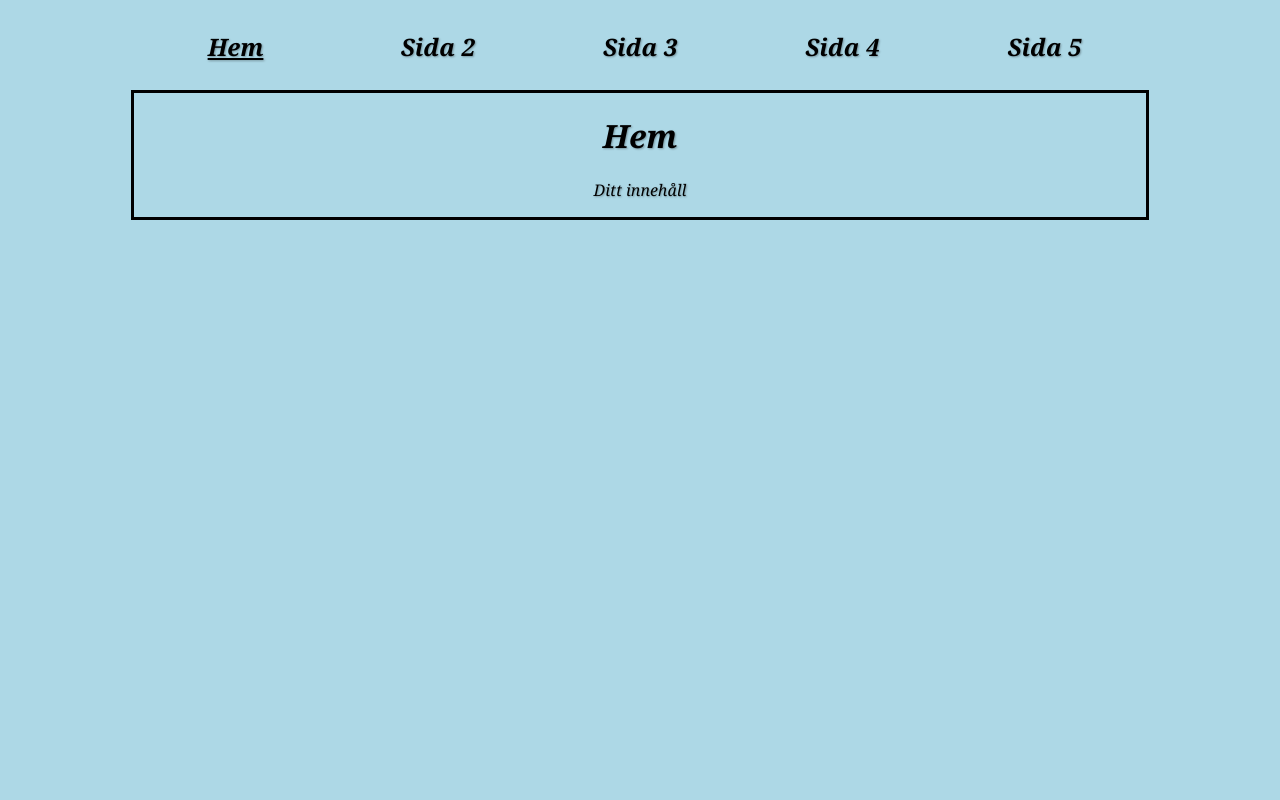
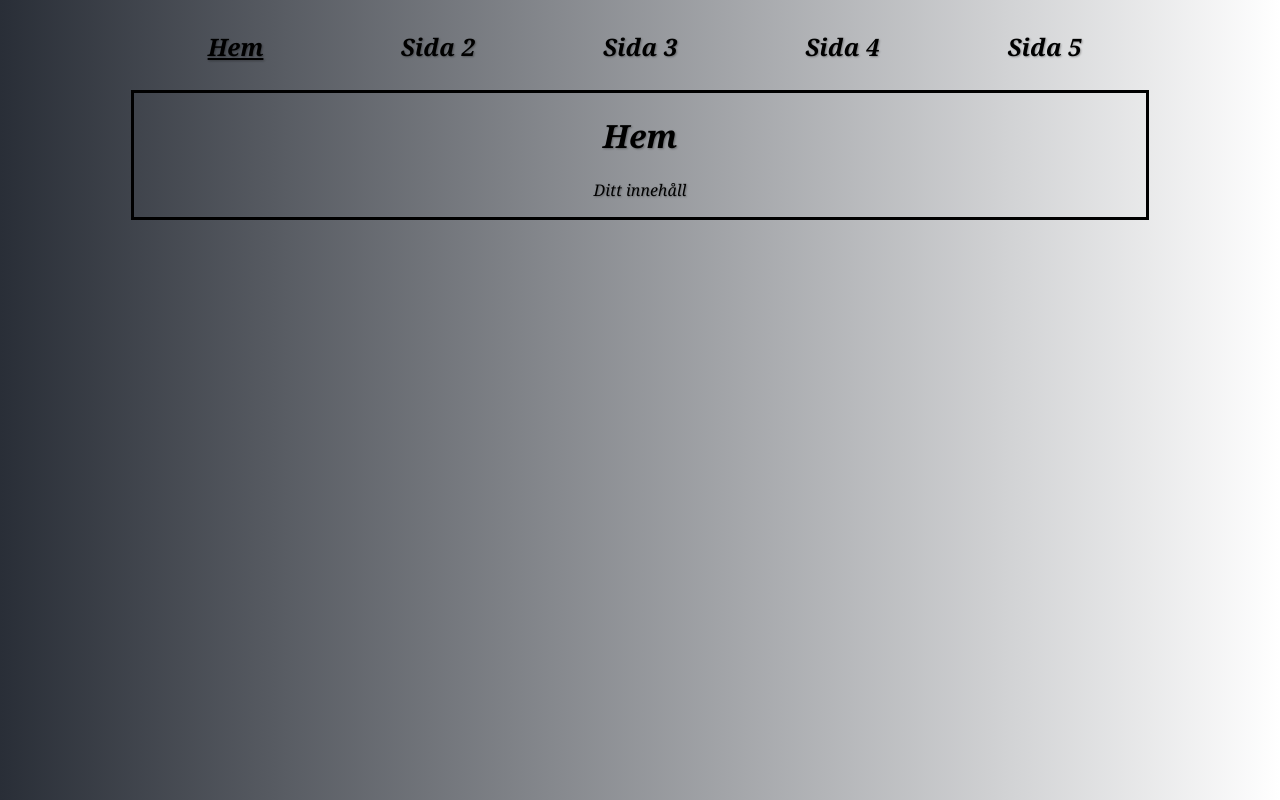
Before and after one commit to Kirrox/ErikLNissan, a plain HTML site: page index.html in a window 1280 px wide. Drawn offline with Linux system fonts and the light colour scheme.

Commit message:
La till icon och ändrade på bakgrunden.

```diff
--- a/CSS/CSS.css
+++ b/CSS/CSS.css
@@ -1,5 +1,8 @@
 body {
-	background-color: lightblue;
+    background: -webkit-linear-gradient(left, #292E37, white); /* For Safari 5.1 to 6.0 */
+    background: -o-linear-gradient(left, #292E37, white); /* For Opera 11.1 to 12.0 */
+    background: -moz-linear-gradient(left, #292E37, white); /* For Firefox 3.6 to 15 */
+    background: linear-gradient(left, #292E37, white); /* Standard syntax (must be last) */
 }
 
 h1,h2,h3,h4,h5,h6,p{
--- a/index.html
+++ b/index.html
@@ -3,9 +3,9 @@
 
 	<head>
 
-		<title> Din titel </title>
+		<title> Hemsida om Nissan </title>
 		<link rel="stylesheet" href="CSS/CSS.css" /> <!-- Länkar mitt css med min html. href är sökvägen till css filen och ut går ifrån den mapp detta dokument ligger i. -->
-		<link rel="shortcut icon" href="images/exempelicon.png" /> <!-- Ändrar ikonen bredvid titel -->
+		<link rel="GTR" href="images/GTR.ico" /> <!-- Ändrar ikonen bredvid titel -->
 		<meta charset="UTF-8" /> <!-- teckenkodning UTF-8 har bl.a åäö -->
 
 	</head>
```
Also changed, not shown: images/GTR.ico (added), images/Nissanlogo1.png (added), images/icon.png.
